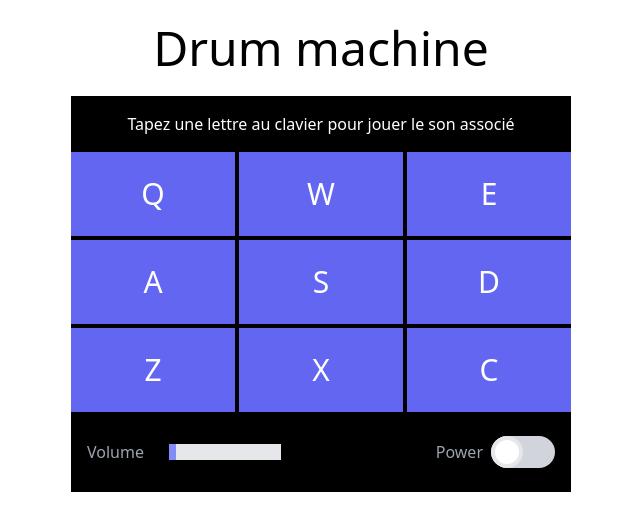
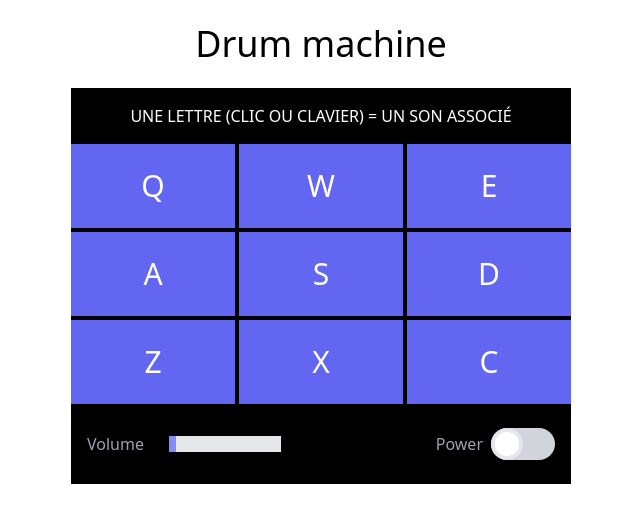
Before and after one commit to suzette-sousa/drum-machine, a React (Create React App) app: page / in a window 1280 px wide. Shown: the top 530 px of the page, without its empty margins (319-959 px from the left). Built offline with nearby package versions, Linux system fonts and the light colour scheme.

Commit message:
add toggle state active

```diff
--- a/src/App.js
+++ b/src/App.js
@@ -63,7 +63,7 @@ class App extends Component {
   constructor() {
     super();
     this.state = {
-      displaySound: 'Tapez une lettre au clavier pour jouer le son associé'
+      displaySound: 'Une lettre (clic ou clavier) = un son associé'
     };
   }
 
@@ -73,10 +73,10 @@ class App extends Component {
     return (
       <div className="App">
         <header className="App-header">
-          <h1 className="text-center text-5xl my-6">Drum machine</h1>
+          <h1 className="text-center text-4xl my-6">Drum machine</h1>
         </header>
         <main className="main bg-black text-white">
-          <div id="display" className="text-center p-4">{this.state.displaySound}</div>
+          <div id="display" className="text-center p-4 uppercase">{this.state.displaySound}</div>
           <div id="drum-machine" className="grid grid-cols-3 gap-1">
             {
               btnsPad.map((item, i) => {
--- a/src/components/Pad.js
+++ b/src/components/Pad.js
@@ -9,10 +9,15 @@ class Pad extends Component {
     };
   }
 
-  playSound = (isActive) => {
-    this.audio.play();
-    this.audio.currentTime = 0;
+  playSound = () => {
     this.props.displaySound(this.props.id);
+    this.setState({isActive: !this.state.isActive});
+    if(this.state.isActive !== true) {
+      this.audio.play();
+      this.audio.currentTime = 0;
+    } else {
+      this.audio.pause();
+    }
   }
 
   handleClick = () => {
```
